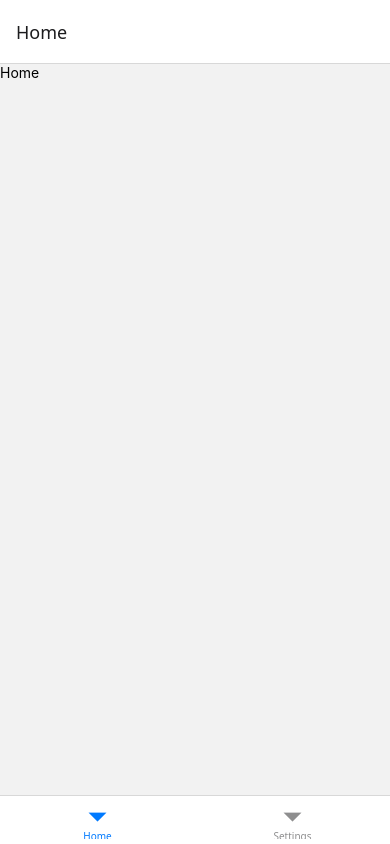
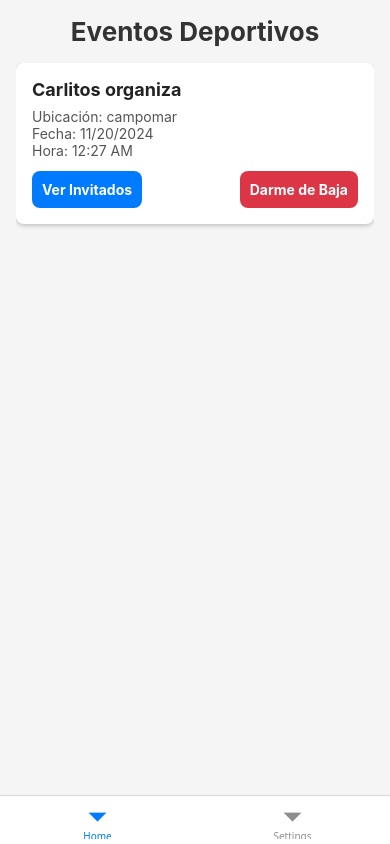
Before and after one commit to Emiliano-Russo/SportLink, a React Native app: screen /Home in a window 390 px wide. Built offline with nearby package versions, Linux system fonts and the light colour scheme.

Commit message:
basic home screen

```diff
--- a/src/App.tsx
+++ b/src/App.tsx
@@ -2,15 +2,18 @@ import React from 'react';
 import {View, Text, StyleSheet} from 'react-native';
 import {NavigationContainer} from '@react-navigation/native';
 import {createBottomTabNavigator} from '@react-navigation/bottom-tabs';
-import {Home} from './Home';
-import {Settings} from './Settings';
+import {Home} from './screens/Home';
+import {Settings} from './screens/Settings';
 
 const Tab = createBottomTabNavigator();
 
 function App(): React.JSX.Element {
   return (
     <NavigationContainer>
-      <Tab.Navigator>
+      <Tab.Navigator
+        screenOptions={{
+          headerShown: false,
+        }}>
         <Tab.Screen name="Home" component={Home} />
         <Tab.Screen name="Settings" component={Settings} />
       </Tab.Navigator>
--- a/src/Home.tsx
+++ /dev/null
@@ -1,9 +0,0 @@
-import {Text, View} from 'react-native';
-
-export const Home = () => {
-  return (
-    <View>
-      <Text>Home</Text>
-    </View>
-  );
-};
--- /dev/null
+++ b/src/interfaces/event.ts
@@ -0,0 +1,9 @@
+import {InvitedUser, User} from './user';
+
+export interface SportEvent {
+  ownerId: string;
+  owenrName: string;
+  location: string;
+  date: string;
+  users: InvitedUser[];
+}
--- /dev/null
+++ b/src/interfaces/user.ts
@@ -0,0 +1,17 @@
+export interface User {
+  id: string;
+  name: string;
+  phone: string;
+}
+
+export interface InvitedUser {
+  user: User;
+  inviteStatus: InviteStatus;
+}
+
+export enum InviteStatus {
+  Rejected = 0,
+  Accepted = 1,
+  Pending = 3,
+  ConfirmLater = 4,
+}
--- /dev/null
+++ b/src/mocks/events_mock.ts
@@ -0,0 +1,29 @@
+import {SportEvent} from '../interfaces/event';
+import {InviteStatus} from '../interfaces/user';
+
+export const events_mock: SportEvent[] = [
+  {
+    ownerId: '1231-asd32-asd2ed1-asd2',
+    owenrName: 'Carlitos',
+    location: 'campomar',
+    date: new Date().toString(),
+    users: [
+      {
+        user: {
+          id: '1231-asd32-asd2ed1-asd2',
+          name: 'Carlitos',
+          phone: '+778123909',
+        },
+        inviteStatus: InviteStatus.Accepted,
+      },
+      {
+        user: {
+          id: '111-222-444',
+          name: 'Juancito',
+          phone: '+888777333',
+        },
+        inviteStatus: InviteStatus.Accepted,
+      },
+    ],
+  },
+];
--- /dev/null
+++ b/src/screens/Home.tsx
@@ -0,0 +1,181 @@
+import React, {useState} from 'react';
+import {
+  StyleSheet,
+  Text,
+  View,
+  FlatList,
+  TouchableOpacity,
+  Modal,
+  Button,
+} from 'react-native';
+import {events_mock} from '../mocks/events_mock';
+
+export const Home = () => {
+  const [modalVisible, setModalVisible] = useState(false);
+  const [selectedEvent, setSelectedEvent] = useState<any>(null);
+
+  const formatDateTime = (dateString: string) => {
+    const date = new Date(dateString);
+    const formattedDate = date.toLocaleDateString();
+    const formattedTime = date.toLocaleTimeString([], {
+      hour: '2-digit',
+      minute: '2-digit',
+    });
+    return {formattedDate, formattedTime};
+  };
+
+  const openModal = (event: any) => {
+    setSelectedEvent(event);
+    setModalVisible(true);
+  };
+
+  const closeModal = () => {
+    setSelectedEvent(null);
+    setModalVisible(false);
+  };
+
+  return (
+    <View style={styles.container}>
+      <Text style={styles.header}>Eventos Deportivos</Text>
+      <FlatList
+        data={events_mock}
+        keyExtractor={item => item.ownerId}
+        renderItem={({item}) => {
+          const {formattedDate, formattedTime} = formatDateTime(item.date);
+          return (
+            <View style={styles.eventCard}>
+              <Text style={styles.eventTitle}>{item.owenrName} organiza</Text>
+              <Text style={styles.eventDetail}>Ubicación: {item.location}</Text>
+              <Text style={styles.eventDetail}>Fecha: {formattedDate}</Text>
+              <Text style={styles.eventDetail}>Hora: {formattedTime}</Text>
+              <View style={styles.actions}>
+                <TouchableOpacity
+                  style={styles.button}
+                  onPress={() => openModal(item)}>
+                  <Text style={styles.buttonText}>Ver Invitados</Text>
+                </TouchableOpacity>
+                <TouchableOpacity style={styles.dangerButton}>
+                  <Text style={styles.dangerButtonText}>Darme de Baja</Text>
+                </TouchableOpacity>
+              </View>
+            </View>
+          );
+        }}
+        contentContainerStyle={styles.listContainer}
+      />
+
+      {/* Modal para mostrar los invitados */}
+      {selectedEvent && (
+        <Modal
+          visible={modalVisible}
+          transparent={true}
+          animationType="slide"
+          onRequestClose={closeModal}>
+          <View style={styles.modalContainer}>
+            <View style={styles.modalContent}>
+              <Text style={styles.modalTitle}>
+                Invitados para {selectedEvent.owenrName}
+              </Text>
+              <FlatList
+                data={selectedEvent.users}
+                keyExtractor={(item, index) => item.user.id + index}
+                renderItem={({item}) => (
+                  <Text style={styles.modalText}>
+                    {item.user.name} -{' '}
+                    {item.inviteStatus === 1 ? 'Aceptado' : 'Otro Estado'}
+                  </Text>
+                )}
+              />
+              <Button title="Cerrar" onPress={closeModal} />
+            </View>
+          </View>
+        </Modal>
+      )}
+    </View>
+  );
+};
+
+const styles = StyleSheet.create({
+  container: {
+    flex: 1,
+    backgroundColor: '#f5f5f5',
+    padding: 16,
+  },
+  header: {
+    fontSize: 26,
+    fontWeight: 'bold',
+    marginBottom: 16,
+    color: '#333',
+    textAlign: 'center',
+  },
+  listContainer: {
+    paddingBottom: 16,
+  },
+  eventCard: {
+    backgroundColor: '#fff',
+    borderRadius: 8,
+    padding: 16,
+    marginBottom: 12,
+    shadowColor: '#000',
+    shadowOffset: {width: 0, height: 2},
+    shadowOpacity: 0.2,
+    shadowRadius: 4,
+    elevation: 2,
+  },
+  eventTitle: {
+    fontSize: 18,
+    fontWeight: 'bold',
+    marginBottom: 8,
+    color: '#222',
+  },
+  eventDetail: {
+    fontSize: 14,
+    color: '#555',
+  },
+  actions: {
+    flexDirection: 'row',
+    justifyContent: 'space-between',
+    marginTop: 12,
+  },
+  button: {
+    backgroundColor: '#007bff',
+    padding: 10,
+    borderRadius: 8,
+  },
+  buttonText: {
+    color: '#fff',
+    fontWeight: 'bold',
+  },
+  dangerButton: {
+    backgroundColor: '#dc3545',
+    padding: 10,
+    borderRadius: 8,
+  },
+  dangerButtonText: {
+    color: '#fff',
+    fontWeight: 'bold',
+  },
+  modalContainer: {
+    flex: 1,
+    justifyContent: 'center',
+    alignItems: 'center',
+    backgroundColor: 'rgba(0, 0, 0, 0.5)',
+  },
+  modalContent: {
+    backgroundColor: '#fff',
+    padding: 16,
+    borderRadius: 8,
+    width: '80%',
+    alignItems: 'center',
+  },
+  modalTitle: {
+    fontSize: 18,
+    fontWeight: 'bold',
+    marginBottom: 12,
+  },
+  modalText: {
+    fontSize: 14,
+    color: '#333',
+    marginBottom: 8,
+  },
+});
```
Also changed, not shown: src/screens/Settings.tsx (renamed from src/Settings.tsx).
